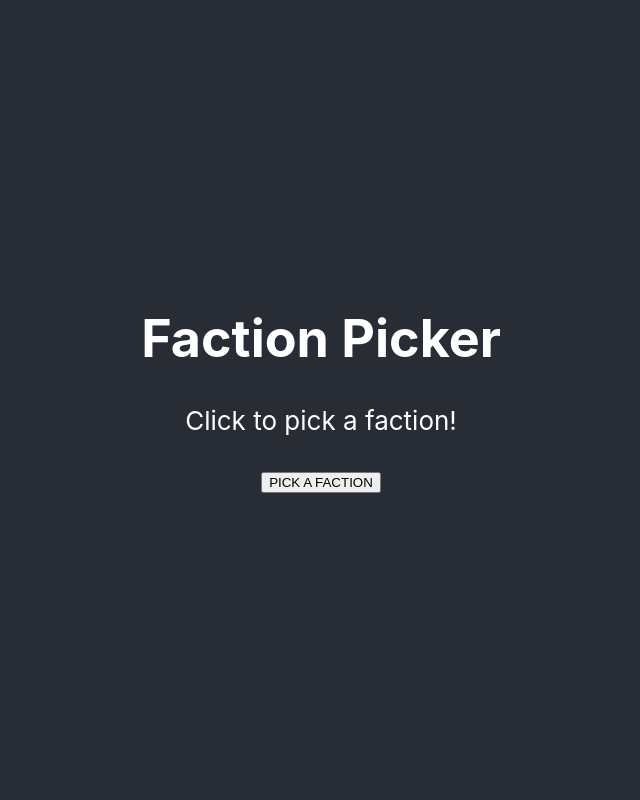
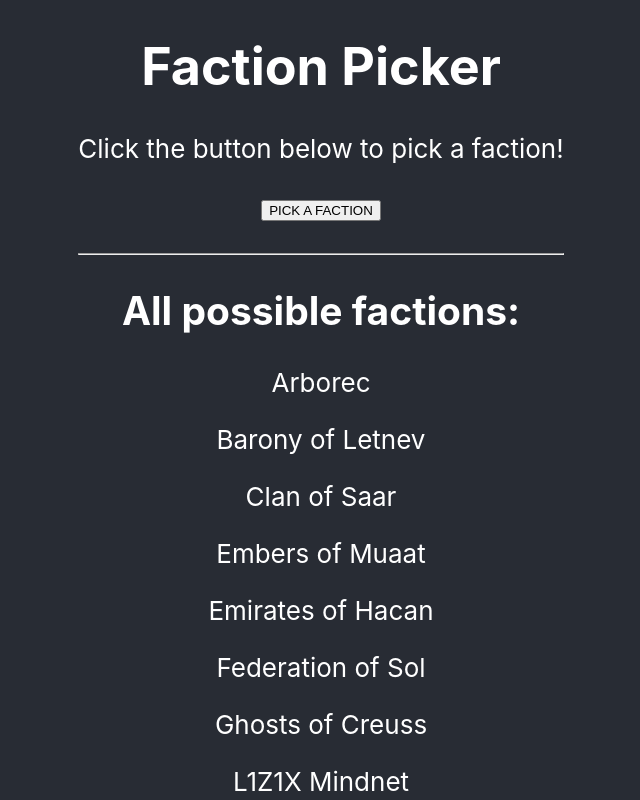
Before and after one commit to matt-marano/ti-faction-picker-webpage, a React (Create React App) app: page / in a window 1280 px wide. Shown: the top 800 px of the page, without its empty margins (319-959 px from the left). Built offline with nearby package versions, Linux system fonts and the light colour scheme.

Commit message:
All factions printed and updated dependency

```diff
--- a/src/App.tsx
+++ b/src/App.tsx
@@ -1,8 +1,7 @@
 import React, { useState } from "react";
 import "./App.css";
 
-function pickFactionRandomly(): string {
-  const factions = [
+const FACTIONS = [
   "Arborec",
   "Barony of Letnev",
   "Clan of Saar",
@@ -22,7 +21,8 @@ function pickFactionRandomly(): string {
   "Yssaril Tribes",
 ];
 
-  const factionPicked = factions[Math.floor(Math.random() * factions.length)];
+function pickFactionRandomly(): string {
+  const factionPicked = FACTIONS[Math.floor(Math.random() * FACTIONS.length)];
   console.log(factionPicked);
 
   return factionPicked;
@@ -33,11 +33,21 @@ function Picker() {
 
   return (
     <div>
-      <p>Click to pick a faction!</p>
+      <div>
+        <p>Click the button below to pick a faction!</p>
         <button onClick={() => setFactionPicked(pickFactionRandomly())}>
           PICK A FACTION
         </button>
-      <h4>{factionPicked}</h4>
+        <h2>{factionPicked}</h2>
+      </div>
+      <div>
+        <hr></hr>
+        <h2>All possible factions:</h2>
+        {FACTIONS.map((faction) => (
+          <p>{faction}</p>
+        ))}
+      </div>
+      <hr></hr>
     </div>
   );
 }
```
Also changed, not shown: 1 other file (tests, documents, lock files or other folders). Lines whose indentation alone changed are shown as unchanged.
